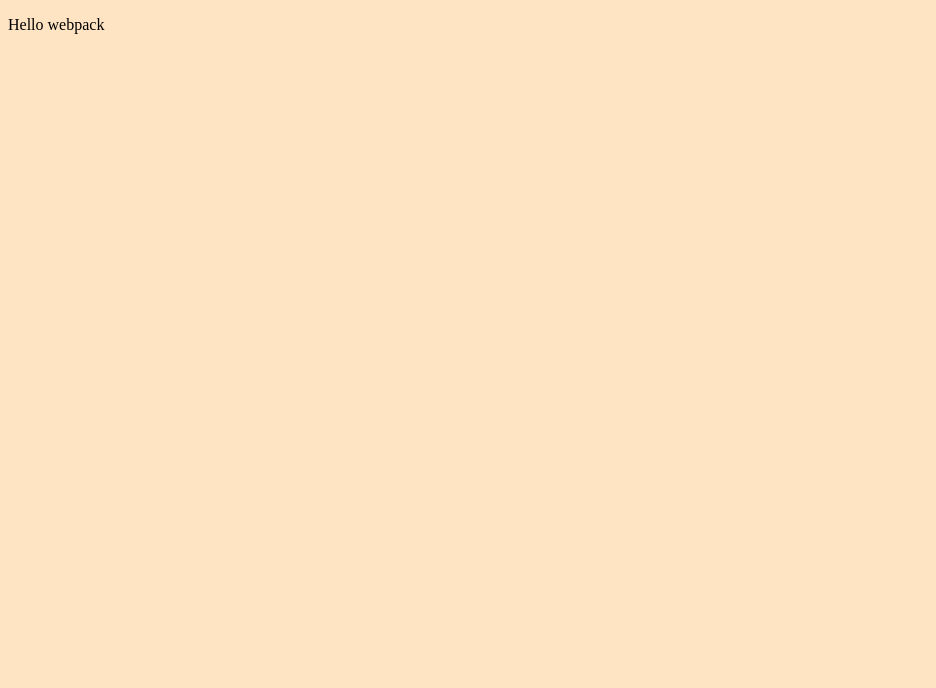
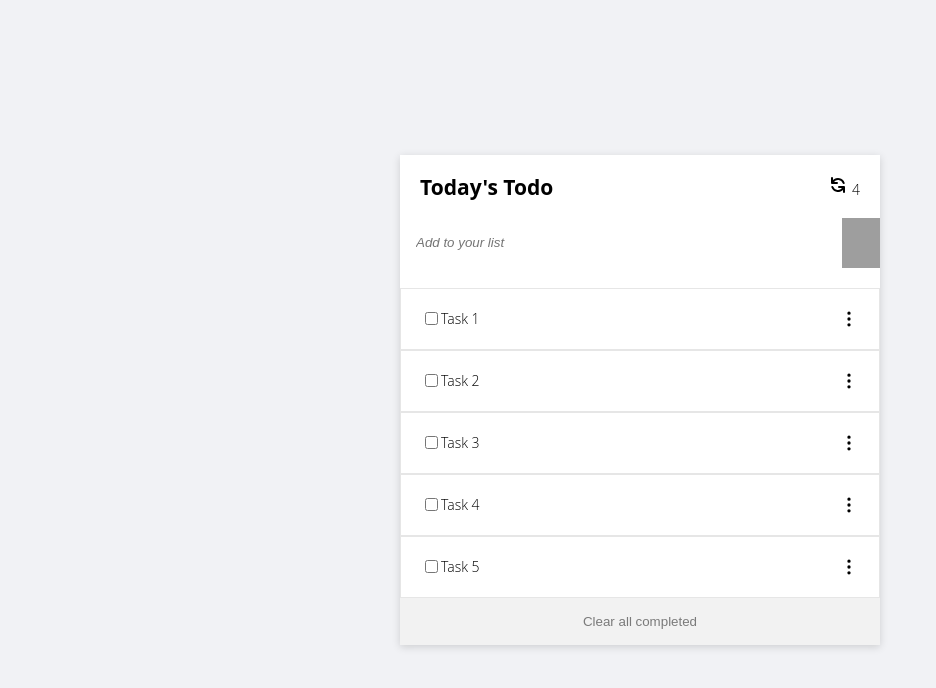
Before and after one commit to topeogunleye/todo-list, a website built with webpack: page src/index.html in a window 1280 px wide. Shown: the whole page, without its empty margins (0-936 px from the left). Built offline with nearby package versions, Linux system fonts and the light colour scheme; grey boxes are pictures that could not be loaded.

Commit message:
Add To-do List structure

```diff
--- a/package.json
+++ b/package.json
@@ -14,6 +14,8 @@
   "devDependencies": {
     "css-loader": "^6.5.1",
     "html-webpack-plugin": "^5.5.0",
+    "sass": "^1.44.0",
+    "sass-loader": "^12.3.0",
     "style-loader": "^3.3.1",
     "webpack": "^5.64.4",
     "webpack-cli": "^4.9.1",
--- a/src/index.html
+++ b/src/index.html
@@ -1,11 +1,51 @@
 <!DOCTYPE html>
 <html lang="en">
-<head>
-    <meta charset="UTF-8">
-    <meta name="viewport" content="width=device-width, initial-scale=1.0">
-    <title>Wbpack Exercise</title>
-</head>
-<body>
-    <ul></ul>
-</body>
+  <head>
+    <meta charset="UTF-8" />
+    <meta name="viewport" content="width=device-width, initial-scale=1.0" />
+    <title>Todo List</title>
+  </head>
+  <body>
+    <div class="todo-list">
+      <div class="todo-header">
+        <h2>Today's Todo</h2>
+
+        <div class="refresh">
+          <svg
+            xmlns="http://www.w3.org/2000/svg"
+            class="todo-icon"
+            viewBox="0 0 20 20"
+            fill="currentColor"
+          >
+            <path
+              fill-rule="evenodd"
+              d="M4 2a1 1 0 011 1v2.101a7.002 7.002 0 0111.601 2.566 1 1 0 11-1.885.666A5.002 5.002 0 005.999 7H9a1 1 0 010 2H4a1 1 0 01-1-1V3a1 1 0 011-1zm.008 9.057a1 1 0 011.276.61A5.002 5.002 0 0014.001 13H11a1 1 0 110-2h5a1 1 0 011 1v5a1 1 0 11-2 0v-2.101a7.002 7.002 0 01-11.601-2.566 1 1 0 01.61-1.276z"
+              clip-rule="evenodd"
+            />
+          </svg>
+          <span class="changes-count show">4</span>
+        </div>
+      </div>
+
+      <div class="todo-body">
+        <div class="new-task-creator">
+          <form action="" class="tasks-form">
+            <input type="text" class="new task" placeholder="Add to your list" arial-label="Add to your list">
+            <input id="submit-new-item" type="submit" tabindex="-1" value="" title="click this or press enter to submit" class="icon-return">
+          </form>
+        </div>
+
+        <div class="tasks">
+
+        </div>
+
+        <div class="delete-tasks">
+          <button class="btn delete-all">Clear all completed</button>
+        </div>
+
+      </div>
+
+
+    </div>
+  </body>
 </html>
--- a/src/index.js
+++ b/src/index.js
@@ -1,13 +1,65 @@
 import _ from 'lodash';
-import './style.css';
+import { list } from 'postcss';
+import './style.scss';
 
-function component() {
-  const element = document.createElement('div');
+// Array of todo-list tasks
 
-  // Lodash, now imported by this script
-  element.innerHTML = _.join(['Hello', 'webpack'], ' ');
+const TASKS = [
+  {
+    description: 'Task 1',
+    completed: false,
+    index: 1,
+  },
+  {
+    description: 'Task 2',
+    completed: false,
+    index: 2,
+  },
+  {
+    description: 'Task 3',
+    completed: false,
+    index: 3,
+  },
+  {
+    description: 'Task 4',
+    completed: false,
+    index: 4,
+  },
+  {
+    description: 'Task 5',
+    completed: false,
+    index: 5,
+  },
+];
 
-  return element;
-}
+const todoList = document.querySelector('.tasks');
 
-document.body.appendChild(component());
+// Iterate through the array of todo-list tasks
+const renderTasks = (todoList) => {
+  TASKS.forEach((task) => {
+    // Create a new list item
+    const listItem = document.createElement('div');
+    // Add classname to the list item
+    listItem.classList.add('task');
+
+    // Add HTML to the list item
+    listItem.innerHTML = `
+    <input
+      type="checkbox"
+      id="task-${task.index}"
+    />
+    <label for="task-${task.index}">
+      <span class="custom-checkbox"></span>
+      ${task.description}
+    </label>
+    <svg xmlns="http://www.w3.org/2000/svg" class="todo-icon" fill="none" viewBox="0 0 24 24" stroke="currentColor">
+      <path stroke-linecap="round" stroke-linejoin="round" stroke-width="2" d="M12 5v.01M12 12v.01M12 19v.01M12 6a1 1 0 110-2 1 1 0 010 2zm0 7a1 1 0 110-2 1 1 0 010 2zm0 7a1 1 0 110-2 1 1 0 010 2z" />
+    </svg>
+    `;
+
+    // Add the list item to the todo-list
+    todoList.appendChild(listItem);
+  });
+};
+
+document.addEventListener('DOMContentLoaded', renderTasks(todoList));
--- /dev/null
+++ b/src/style.scss
@@ -0,0 +1,112 @@
+:root {
+  --clr-primary: #f6f6f6;
+  --clr-dark: #545862;
+}
+
+* {
+  box-sizing: border-box;
+}
+
+/* reset */
+body,
+p,
+a,
+ul,
+li {
+  margin: 0;
+  padding: 0;
+  text-decoration: none;
+  list-style: none;
+}
+
+/* fonts */
+body {
+  font-family: 'Open Sans', 'Lucida Grande', tahoma, verdana, arial, sans-serif;
+  font-size: 14px;
+  font-weight: 300;
+  background-color: #f1f2f5;
+  display: flex;
+  flex-direction: column;
+  justify-content: center;
+  align-items: center;
+  height: 100vh;
+}
+
+.todo-list {
+  max-width: 480px;
+  margin: auto;
+  box-shadow: 0px 2px 8px rgb(0 0 0 / 15%);
+  background-color: #fff;
+}
+
+.todo-header {
+  display: flex;
+  justify-content: space-between;
+  align-items: center;
+  width: 100%;
+  padding: 0 20px;
+}
+
+.tasks-form {
+  display: flex;
+  justify-content: space-between;
+
+  input[type='text'] {
+    width: 100%;
+    padding: 0 40px 0 1rem;
+    line-height: 50px;
+    height: 50px;
+    border: none;
+    font-style: italic;
+  }
+}
+
+.tasks {
+  display: grid;
+  grid-template-columns: repeat(auto-fill, minmax(480px, 1fr));
+  margin-top: 20px;
+  background-color: #fff;
+
+  .task {
+    display: flex;
+    align-items: center;
+    padding: 20px;
+    border: 1px solid #e6e6e6;
+
+    .todo-icon {
+      margin-left: auto;
+    }
+  }
+}
+
+.icon-return {
+  background-image: url('https://web.archive.org/web/20180728085226im_/http://www.getminimalist.com/assets/enter-b06ec7fb441bc0e40d61ba975a0291ad.png');
+  appearance: none;
+  border: none;
+  background-color: transparent;
+  background-repeat: no-repeat;
+  background-position: center;
+  width: 40px;
+  height: 50px;
+  cursor: pointer;
+}
+
+.todo-icon {
+  width: 20px;
+  height: 20px;
+}
+
+.delete-tasks {
+  background-color: #f6f6f6;
+  .delete-all {
+    appearance: none;
+    outline: none;
+    border: none;
+    padding: 1rem 0;
+    display: block;
+    opacity: 0.5;
+    cursor: pointer;
+    width: 100%;
+  }
+
+}
--- a/webpack.config.js
+++ b/webpack.config.js
@@ -19,8 +19,15 @@ module.exports = {
   module: {
     rules: [
       {
-        test: /\.css$/i,
-        use: ['style-loader', 'css-loader'],
+        test: /\.s[ac]ss$/i,
+        use: [
+          // Creates `style` nodes from JS strings
+          "style-loader",
+          // Translates CSS into CommonJS
+          "css-loader",
+          // Compiles Sass to CSS
+          "sass-loader",
+        ],
       },
     ],
   },
```
Also changed, not shown: dist/index.html, dist/main.js, src/style.css (deleted), 1 other file.
